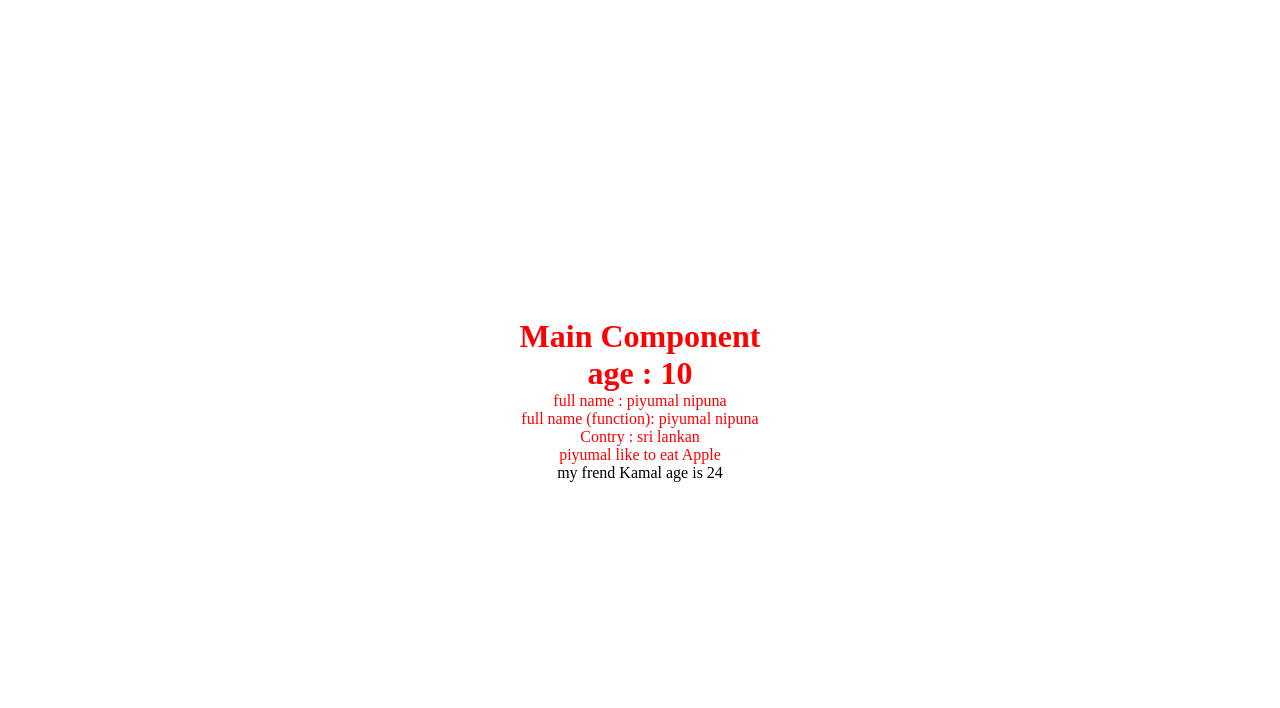
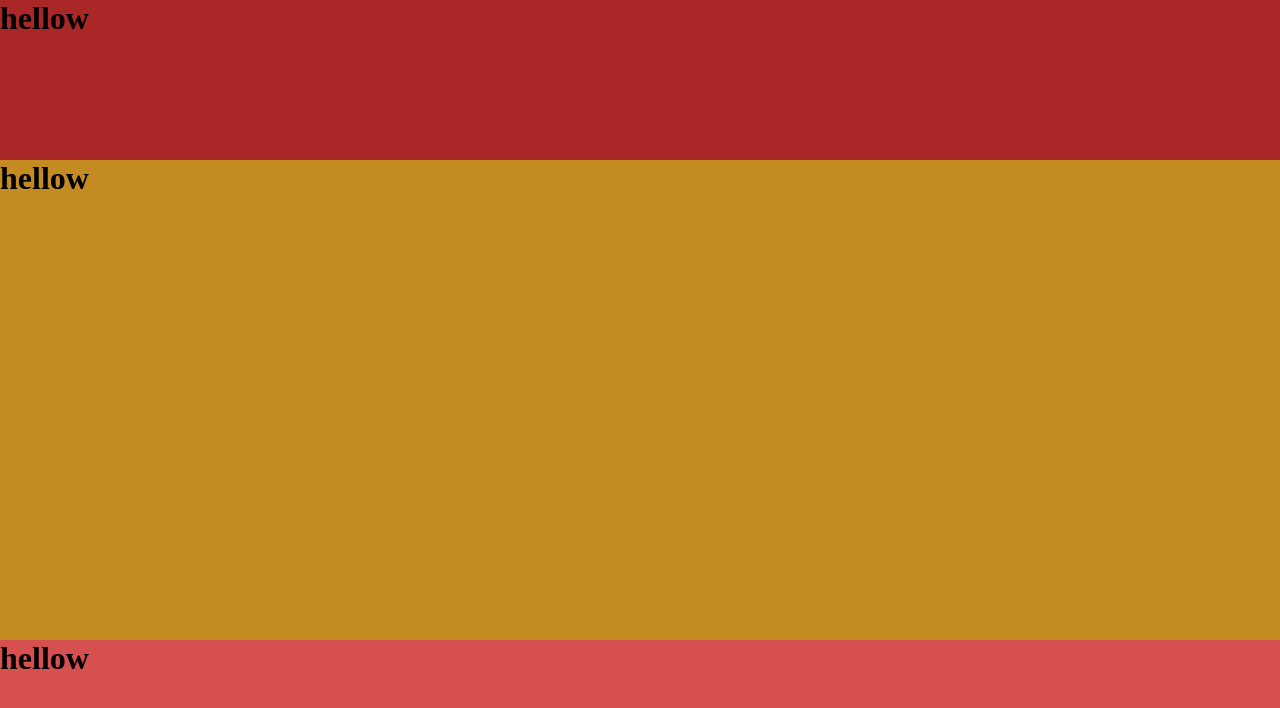
Before and after one commit to PiyumalNipuna60/react-sample, a React (Vite) app in the folder sample project01/: page / in a window 1280 px wide. Shown: the top 708 px of the page. Built offline with nearby package versions, Linux system fonts and the light colour scheme.

Commit message:
introduse component

```diff
--- a/sample project01/src/App.jsx
+++ b/sample project01/src/App.jsx
@@ -1,34 +1,16 @@
+import Body from "./component/bodyContent/Body";
+import Footer from "./component/footerContent/Footer";
+import Heder from "./component/headerContent/Heder";
+
+
 function App() {
-
-  const a=10;
-  const fName = "piyumal";
-  const lName="nipuna";
-  const contry="sri lankan"
-
-const arr=["Apple","Mango","Orange'"]
-
-  const getFullName=(f,l) =>{
-    return `${f} ${l}`;
-  }
-
-  const obj={
-    fName:"Kamal",
-    age:"24"
-  }
-
   return (
-    <div className="heading cont">
-      <h1 >Main Component</h1>
-      <h1>age : {a}</h1>
-      <p>full name : {fName} {lName}</p>
-      <p>full name (function): {getFullName(fName,lName)}</p>
-      <p>Contry : {contry}</p>
-      <p>{fName} like to eat  {arr[0]}</p>
-
-      <p style={{color:"black"}}>my frend {obj.fName} age is {obj.age}</p>
-    </div>
-  );
+  <>
+  <Heder />
+  <Body />
+  <Footer />
+  </>
+  )
 }
 
-
 export default App;
--- /dev/null
+++ b/sample project01/src/component/bodyContent/Body.jsx
@@ -0,0 +1,9 @@
+function Body() {
+  return (
+    <div className="body">
+      <h1>hellow</h1>
+    </div>
+  )
+}
+
+export default Body
--- /dev/null
+++ b/sample project01/src/component/footerContent/Footer.jsx
@@ -0,0 +1,11 @@
+
+function Footer() {
+  return (
+    <div className="footer">
+      <h1>hellow</h1>
+
+    </div>
+  )
+}
+
+export default Footer
--- /dev/null
+++ b/sample project01/src/component/headerContent/Heder.jsx
@@ -0,0 +1,10 @@
+
+function Heder() {
+  return (
+    <div className="heading">
+      <h1>hellow</h1>
+    </div>
+  )
+}
+
+export default Heder
--- a/sample project01/src/index.css
+++ b/sample project01/src/index.css
@@ -5,13 +5,16 @@
 }
 
 .heading{
-  color: red;
+  background-color: rgb(169, 39, 39);
+  min-height: 20vh;
 }
 
-.cont{
-  display: flex;
-  justify-content: center;
-  align-items: center;
-  flex-direction: column;
-  min-height: 100vh;
+.body{
+  background-color: rgb(196, 139, 34);
+  min-height: 60vh;
 }
+
+.footer{
+  background-color: rgb(214, 80, 80);
+  min-height: 20vh;
+}
```
